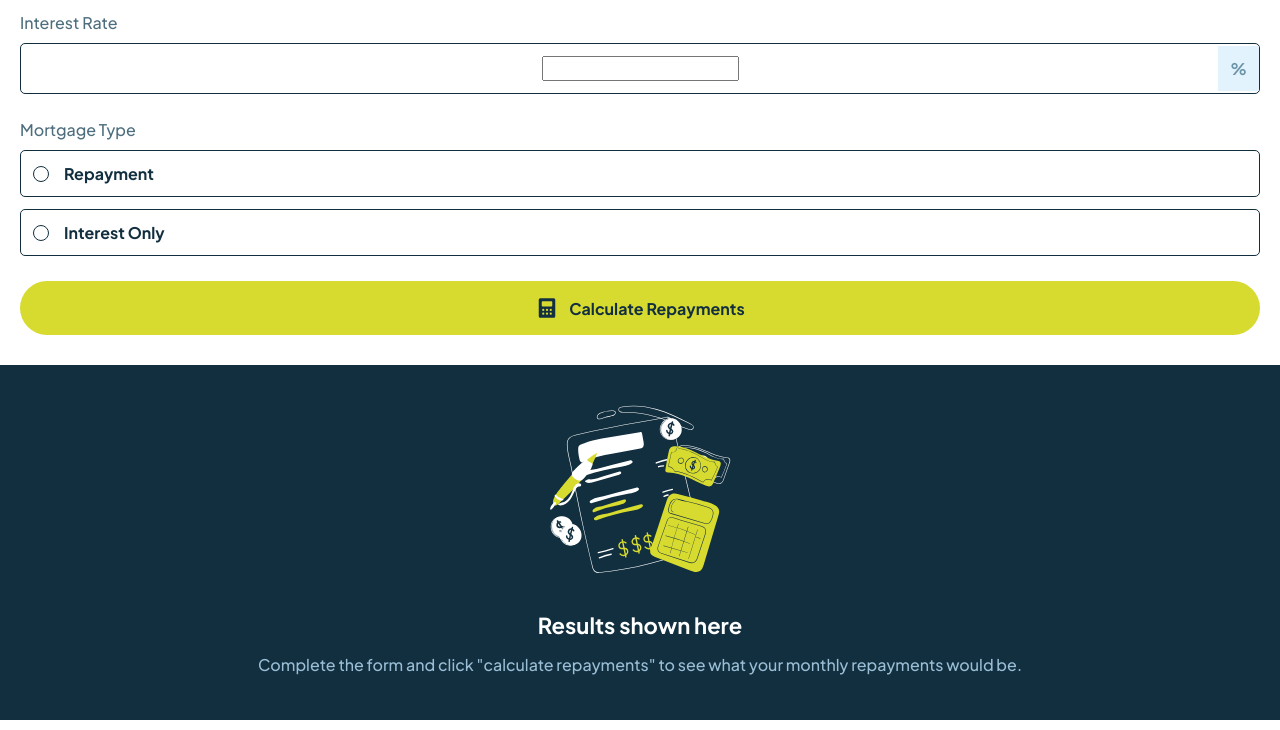
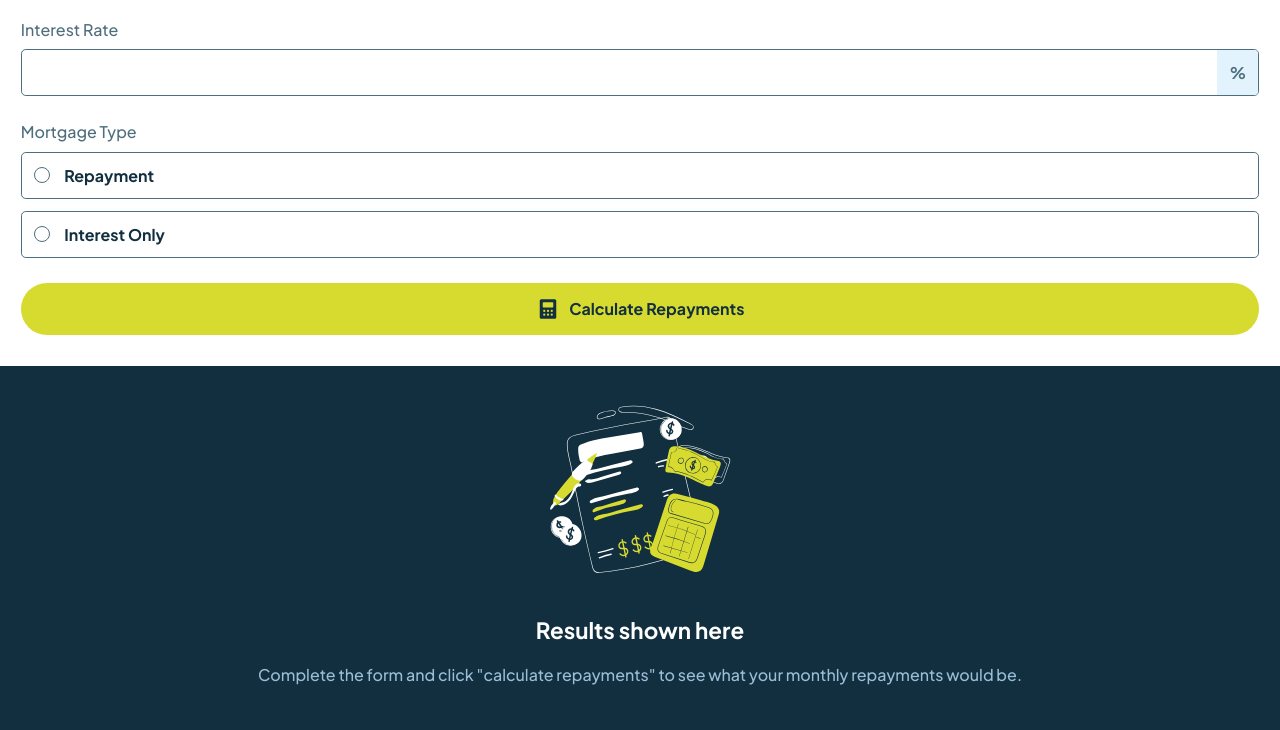
Before and after one commit to codebyveronica/mortgage-repayment-calculator, a plain HTML site: page index.html in a window 1280 px wide. Shown: the part 297-1027 px from the top of the page. Drawn offline with Linux system fonts and the light colour scheme.

Commit message:
update style

```diff
--- a/styles/style.css
+++ b/styles/style.css
@@ -19,23 +19,23 @@
 }
 
 * {
-    padding: 0px;
-    margin: 0px;
+    padding: 0;
+    margin: 0;
     font-family: var(--font);
     font-weight: 500;
-    font-size: 16px;
+    font-size: 1rem;
     box-sizing: border-box;
 }
 
 .calculator {
-    width: 100%;
-    padding: 20px;
+    padding: 1.3em;
 }
 
 h1 {
     color: var(--slate900);
-    font-size: 24px;
+    font-size: 1.5rem;
     font-weight: 700;
+    margin-top: 0.35em;
 }
 
 .clear-all {
@@ -44,14 +44,19 @@ h1 {
     cursor: pointer;
     background-color: transparent;
     border: none;
-    border-bottom: 2px solid var(--slate100);
-    margin: 5px 0 15px;
+    border-bottom: 0.13em solid var(--slate100);
+    margin: 0.3em 0 0.9em;
 }
 
 .calculator h2 {
     color: var(--slate700);
     font-weight: 500;
-    margin: 10px 0;
+    margin: 0.6em 0;
+}
+
+.field {
+    position: relative;
+    margin-bottom: 1.55em;
 }
 
 .mortgage-data {
@@ -59,19 +64,25 @@ h1 {
     display: flex;
     align-items: center;
     justify-content: space-around;
-    padding: 12px;
-    border: 1px solid var(--slate900);
-    border-radius: 5px;
-    margin-bottom: 25px;
+    padding: .75em;
+    border: 0.06em solid var(--slate700);
+    border-radius: 0.3em;
+    margin-bottom: 0.2em;
     overflow: hidden;
 }
 
 .mortgage-data label {
     position: absolute;
-    color: var(--slate500);
+    color: var(--slate700);
     background-color: var(--slate100);
     font-weight: 700;
-    padding: 12px;
+    padding: 0.75em;
+}
+
+.mortgage-data label.error {
+    color: white;
+    background-color: var(--red);
+    font-weight: 500;
 }
 
 .mortgage-data .in-left {
@@ -82,28 +93,41 @@ h1 {
     right: 0;
 }
 
-.mortgage-data > input[type="number"] {
+.mortgage-data > input[type="number"], input[type='text'] {
     display: inline;
     width: 100%;
+    padding-left: 0.3em;
     border: none;
+
+    color: var(--slate900);
+    font-weight: 700;
 }
 
-.mortgage-data > input[type="number"]:focus {
+.mortgage-data > input[type="number"]:focus, input[type='text']:focus {
     outline: none;
+}
+
+input[type='number']#amount-txt {
+    padding-left: 2.2em;
 }
 
 .form-control {
     display: grid;
-    grid-template-columns: 16px auto;
+    grid-template-columns: 1em auto;
     align-items: center;
-    gap: 15px;
+    gap: 0.9em;
 
     color: var(--slate900);
     font-weight: 700;
 
-    padding: 12px;
-    border: 1px solid var(--slate900);
-    border-radius: 5px;
+    padding: 0.75em;
+    border: 0.06em solid var(--slate700);
+    border-radius: 0.3em;
+}
+
+.checked {
+    border: 0.06em solid var(--lime);
+    background-color: #fafae0;
 }
 
 input[type='radio'] {
@@ -112,9 +136,9 @@ input[type='radio'] {
     background-color: #fff;
     font: inherit;
     color: var(--slate900);
-    width: 16px;
-    height: 16px;
-    border: 1.6px solid var(--slate900);
+    width: 1em;
+    height: 1em;
+    border: 0.10em solid var(--slate700);
     border-radius: 50%;
     display: grid;
     place-content: center;
@@ -122,12 +146,12 @@ input[type='radio'] {
 
 input[type='radio']::before {
     content: "";
-    width: 8px;
-    height: 8px;
+    width: 0.5em;
+    height: 0.5em;
     border-radius: 50%;
     transform: scale(0);
     transform: 120ms transform ease-in-out;
-    box-shadow: inset 16px 16px var(--lime);
+    box-shadow: inset 1em 1em var(--lime);
 }
 
 input[type='radio']:checked {
@@ -139,45 +163,51 @@ input[type='radio']:checked::before {
 }
 
 .form-control + .form-control {
-    margin-top: 12px;
+    margin-top: 0.75em;
+}
+
+.field span {
+    position: absolute;
+    color: var(--red);
+    font-size: 0.8rem;
 }
 
 .calculate {
     display: flex;
     align-items: center;
     justify-content: center;
-    gap: 10px;
+    gap: 0.6em;
 
 
     color: var(--slate900);
     font-weight: 700;
     border: none;
     background-color: var(--lime);
-    border-radius: 40px;
+    border-radius: 2.5em;
     width: 100%;
-    padding: 15px;
+    padding: 0.9em;
 
-    margin: 25px 0 10px;
+    margin: 1.55em 0 0.6em;
 }
 
 .results {
     background-color: var(--slate900);
     text-align: center;
-    padding: 25px;
+    padding: 1.55em;
 }
 
 .results img {
-    margin-top: 10px;
+    margin-top: 0.6em;
 }
 
 .results h2 {
     color: white;
-    font-size: 22px;
+    font-size: 1.4em;
     font-weight: 700;
-    margin: 15px 0;
+    margin: 0.9em 0;
 }
 
 .results p {
     color: var(--slate300);
-    margin-bottom: 20px;
+    margin-bottom: 1.25em;
 }
```
